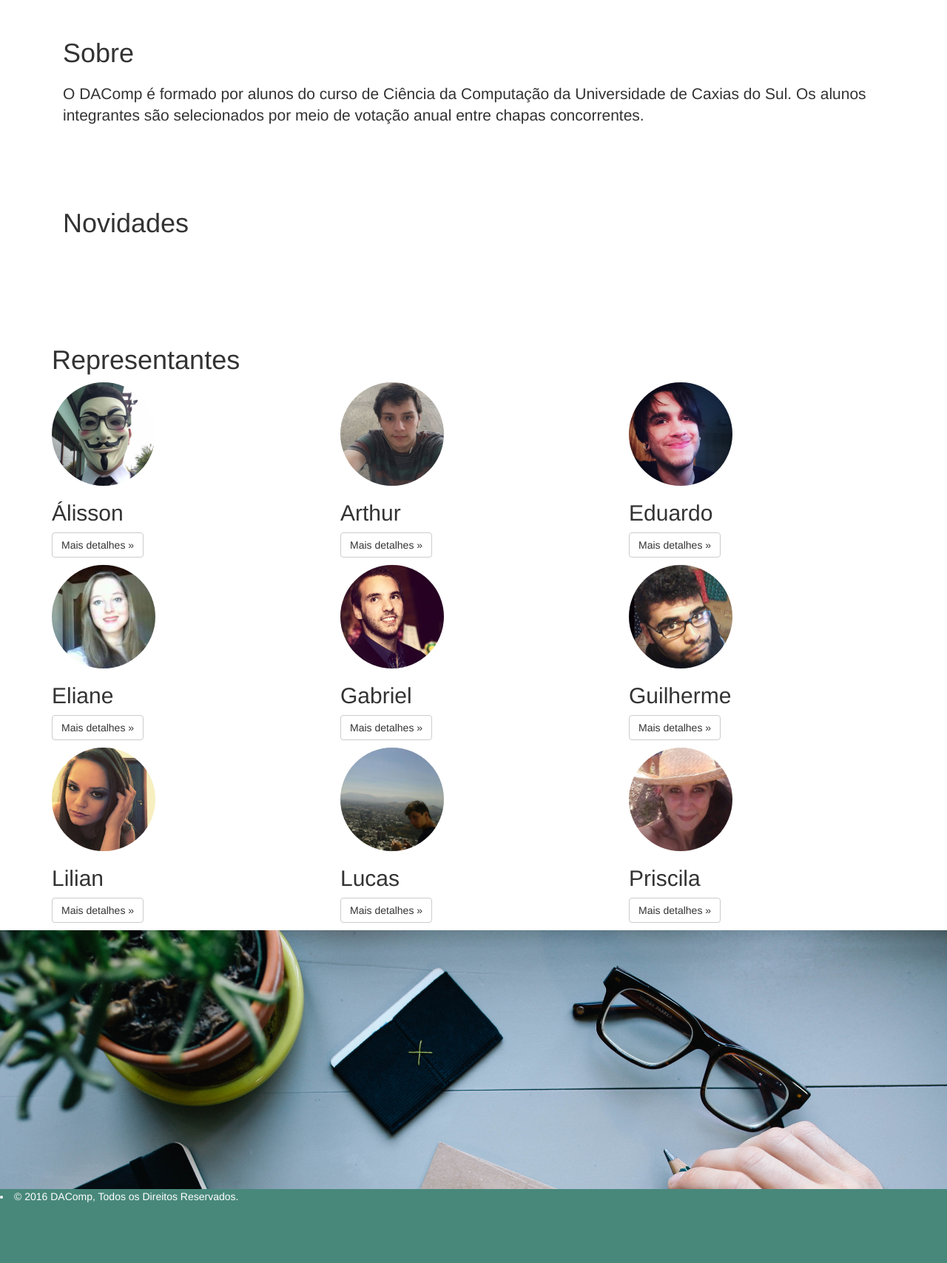
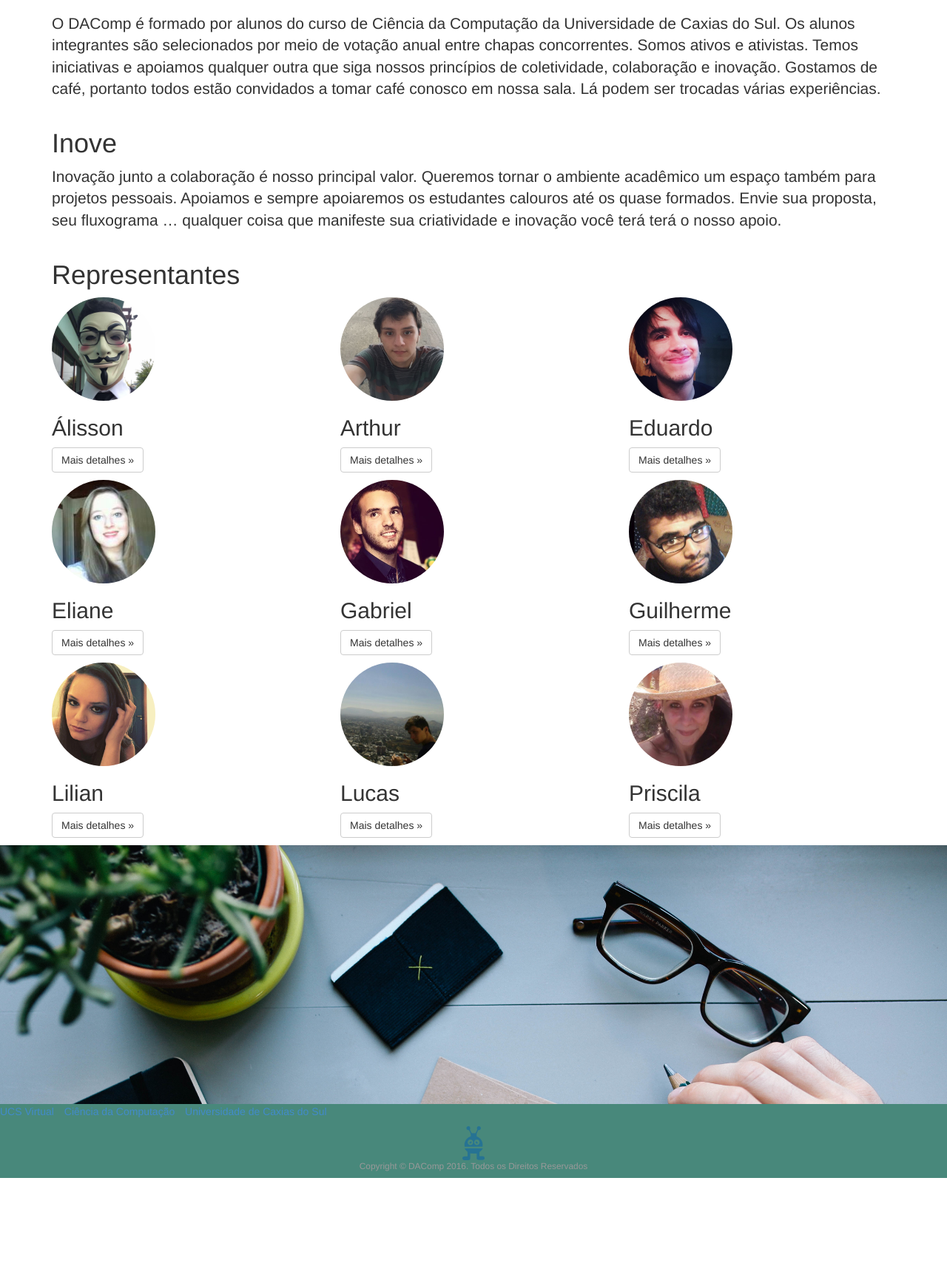
Before and after one commit to eifmaciel/dacompucs.github.io, a plain HTML site: page index.html in a window 1280 px wide. Shown: the part 469-2177 px from the top of the page at 74% size. After the commit the page ends 2062 px from the top, so only its background shows below. Drawn offline with nearby package versions, Linux system fonts and the light colour scheme; a script that the page names is missing.

Commit message:
Footer ajustado
o footer foi ajustado com novas opções de menu.

```diff
--- a/index.html
+++ b/index.html
@@ -27,7 +27,7 @@
                 <div id="main-navbar" class="collapse navbar-collapse menu">
                     <ul id="menu-nav" class="nav navbar-nav">
                         <li><a href="#page-one">Sobre</a></li>
-                        <li><a href="#page-two">Novidades</a></li>
+                        <li><a href="#page-two">Inove</a></li>
                         <li><a href="#page-three">Representantes</a></li>
                     </ul>
                 </div>
@@ -45,14 +45,18 @@
           </div>
         </div>
 
-        <div class="container content">
-            <!-- SESSAO 1-->
-            <section class="page" id="page-one"><h1>Sobre<h1>
-              <p class="lead">O DAComp é formado por alunos do curso de Ciência da Computação da Universidade de Caxias do Sul. Os alunos integrantes são selecionados por meio de votação anual entre chapas concorrentes.
+         <div class="container" id="page-one"><h1>Sobre<h1>
+          <p class="lead">O DAComp é formado por alunos do curso de Ciência da Computação da Universidade de Caxias do Sul. Os alunos integrantes são selecionados por meio de votação anual entre chapas concorrentes.
+          Somos ativos e ativistas. Temos iniciativas e apoiamos qualquer outra que siga nossos princípios de coletividade, colaboração e inovação.
+          Gostamos de café, portanto todos estão convidados a tomar café conosco em nossa sala. Lá podem ser trocadas várias experiências.
+        </p>
+        </div>
+
+        <div class="container" id="page-two"><h1>Inove</h1>
+            <p class="lead">
+                Inovação junto a colaboração é nosso principal valor. Queremos tornar o ambiente acadêmico um espaço também para projetos pessoais. Apoiamos e sempre apoiaremos os estudantes calouros até os quase formados.
+                Envie sua proposta, seu fluxograma … qualquer coisa que manifeste sua criatividade e inovação você terá terá o nosso apoio.
             </p>
-            </section>
-            <!-- SESSAO 2-->
-            <section class="page" id="page-two"><h1>Novidades</h1></section>
         </div>
 
         <!-- LISTA DE REPRESENTANTES-->
@@ -123,16 +127,31 @@
           </div><!-- /.row -->
         </div>
 
-
         <!--parallax 1 -->
         <section id="parallaxBar" data-speed="6" data-type="background">
             <div class="container-fluid">
             </div>
         </section>
         <!-- FOOTER-->
-        <div class="footer">
-            <li>&copy; 2016 <span>DAComp</span>, Todos os Direitos Reservados.</li>
-        </div>
+        <footer>
+            <div class="footer">
+                <div class="row">
+                    <div class="col-lg-12">
+                        <ul class="list-inline" id="footer-menu">
+                            <li><a href="http://ucsvirtual.ucs.br/">UCS Virtual</a></li>
+                            <li><a href="https://www.ucs.br/portais/curso101/">Ciência da Computação</a></li>
+                            <li><a href="http://www.ucs.br/site">Universidade de Caxias do Sul</a></li>
+                        </ul>
+                    </div>
+                </div>
+                <div class="github text-center">
+                    <a href="#">
+                        <img src="img/favicon.png"/>
+                    </a>
+                    <p class="copyright text-muted small">Copyright © DAComp 2016. Todos os Direitos Reservados</p>
+                </div>
+            </div>
+        </footer>
 
 
         <!-- Bootstrap core JavaScript
```
